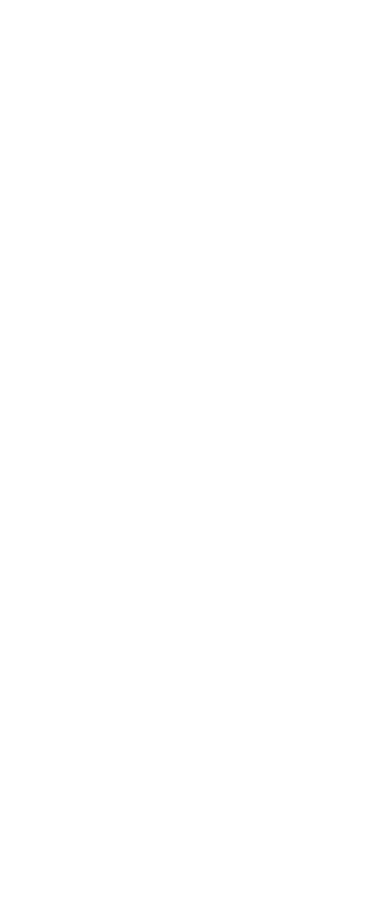
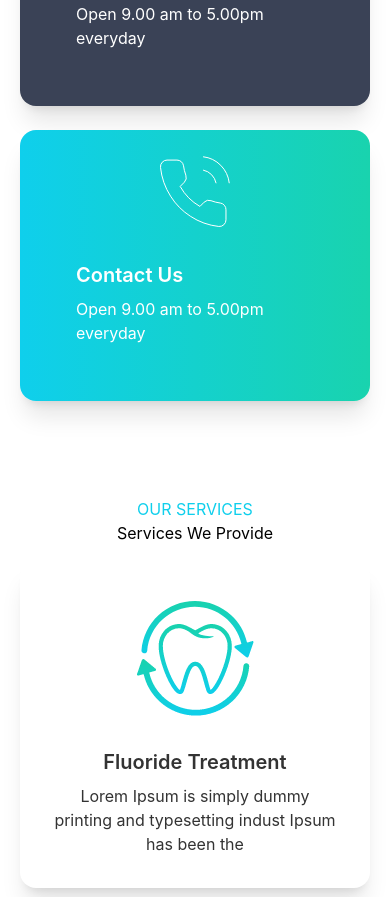
Before and after one commit to Farvez999/doctors-portal-client, a React (Create React App) app: page / in a window 390 px wide. Shown: the part 1100-1997 px from the top of the page. Before the commit the page ends 844 px from the top, so only its background shows below. Built offline with nearby package versions, Linux system fonts and the light colour scheme.

Commit message:
Responsive Grid for services section

```diff
--- a/src/pages/Home/Home.js
+++ b/src/pages/Home/Home.js
@@ -1,10 +1,14 @@
 import React from 'react';
 import Banner from './Banner';
+import InfoCards from './InfoCards/InfoCards';
+import Services from './Services/Services';
 
 const Home = () => {
     return (
         <div className='mx-5'>
             <Banner></Banner>
+            <InfoCards></InfoCards>
+            <Services></Services>
         </div>
     );
 };
--- /dev/null
+++ b/src/pages/Home/InfoCards/InfoCard.js
@@ -0,0 +1,20 @@
+import React from 'react';
+
+const InfoCard = ({ card }) => {
+
+    const { name, description, icon, bgClass } = card;
+
+    return (
+        <div className={`card text-white p-6 md:card-side shadow-xl ${bgClass}`}>
+            <figure>
+                <img src={icon} alt="Movie" />
+            </figure>
+            <div className="card-body">
+                <h2 className="card-title">{name}</h2>
+                <p>{description}</p>
+            </div>
+        </div>
+    );
+};
+
+export default InfoCard;
--- /dev/null
+++ b/src/pages/Home/InfoCards/InfoCards.js
@@ -0,0 +1,46 @@
+import React from 'react';
+import clock from '../../../assets/icons/clock.svg';
+import marker from '../../../assets/icons/marker.svg';
+import phone from '../../../assets/icons/phone.svg';
+import InfoCard from './InfoCard';
+
+const InfoCards = () => {
+
+    const cardData = [
+        {
+            id: 1,
+            name: 'Opening Hours',
+            description: 'Open 9.00 am to 5.00pm everyday',
+            icon: clock,
+            bgClass: 'bg-gradient-to-r from-primary to-secondary'
+        },
+        {
+            id: 2,
+            name: 'Our Locations',
+            description: 'Open 9.00 am to 5.00pm everyday',
+            icon: marker,
+            bgClass: 'bg-accent'
+        },
+        {
+            id: 3,
+            name: 'Contact Us',
+            description: 'Open 9.00 am to 5.00pm everyday',
+            icon: phone,
+            bgClass: 'bg-gradient-to-r from-primary to-secondary'
+        },
+    ]
+
+
+    return (
+        <div className='grid mt-8 gap-6 grid-cols-1 md:grid-cols-2 lg:grid-cols-3'>
+            {
+                cardData.map(card => <InfoCard
+                    key={card.id}
+                    card={card}
+                ></InfoCard>)
+            }
+        </div>
+    );
+};
+
+export default InfoCards;
--- /dev/null
+++ b/src/pages/Home/Services/ServiceCard.js
@@ -0,0 +1,20 @@
+import React from 'react';
+
+const ServiceCard = ({ service }) => {
+
+    const { name, description, icon } = service;
+
+    return (
+        <div className="card w-auto bg-base-100 shadow-xl">
+            <figure className="px-10 pt-10">
+                <img src={icon} alt="Shoes" className="rounded-xl" />
+            </figure>
+            <div className="card-body items-center text-center">
+                <h2 className="card-title">{name}</h2>
+                <p>{description}</p>
+            </div>
+        </div>
+    );
+};
+
+export default ServiceCard;
--- /dev/null
+++ b/src/pages/Home/Services/Services.js
@@ -0,0 +1,53 @@
+import React from 'react';
+import fluoride from '../../../assets/images/fluoride.png'
+import cavity from '../../../assets/images/cavity.png'
+import whitening from '../../../assets/images/whitening.png'
+import ServiceCard from './ServiceCard';
+
+const Services = () => {
+
+
+    const serviceData = [
+        {
+            id: 1,
+            name: 'Fluoride Treatment',
+            description: 'Lorem Ipsum is simply dummy printing and typesetting indust Ipsum has been the',
+            icon: fluoride,
+            bgClass: 'bg-gradient-to-r from-primary to-secondary'
+        },
+        {
+            id: 2,
+            name: 'Cavity Filling',
+            description: 'Lorem Ipsum is simply dummy printing and typesetting indust Ipsum has been the',
+            icon: cavity,
+            bgClass: 'bg-gradient-to-r from-primary to-secondary'
+        },
+        {
+            id: 3,
+            name: 'Teeth Whitening',
+            description: 'Lorem Ipsum is simply dummy printing and typesetting indust Ipsum has been the',
+            icon: whitening,
+            bgClass: 'bg-gradient-to-r from-primary to-secondary'
+        },
+    ]
+
+
+    return (
+        <div className='my-24'>
+            <div>
+                <h4 className='text-center text-base text-primary'>OUR SERVICES</h4>
+                <h4 className='text-3xl text-center text-base text-black'>Services We Provide</h4>
+            </div>
+            <div className='grid grid-cols-1 md:grid-rows-2 lg:grid-cols-3 mt-4 gap-6'>
+                {
+                    serviceData.map(service => <ServiceCard
+                        key={service.id}
+                        service={service}
+                    ></ServiceCard>)
+                }
+            </div>
+        </div>
+    );
+};
+
+export default Services;
```
